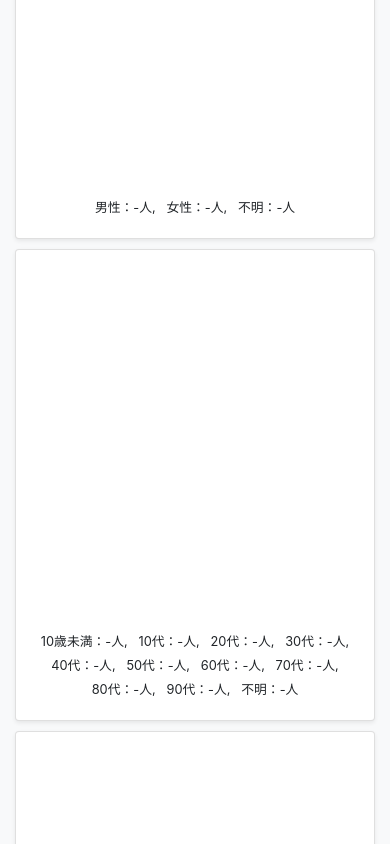
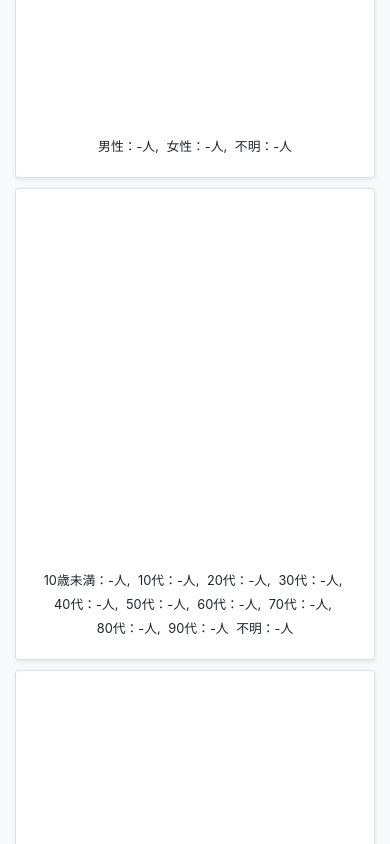
Before and after one commit to ariafloat/covid-19, a website: page public/index.html in a window 390 px wide. Shown: the part 840-1684 px from the top of the page. Drawn offline with nearby package versions, Linux system fonts and the light colour scheme.

Commit message:
Responsive support

```diff
--- a/public/css/main.css
+++ b/public/css/main.css
@@ -26,9 +26,29 @@ footer p {
   margin-bottom: .25rem;
 }
 
-.none-toppage, .none-toppage:hover{
+.none-toppage, .none-toppage:hover {
   color: #878787;
   text-decoration: none;
+}
+
+.d-ib {
+  display: inline-block;
+}
+
+@media (max-width: 360px) {
+  .header-icon {
+    width: 20px;
+    height: 20px;
+  }
+  .header-title {
+    font-size: 0.95rem;
+  }
+}
+
+@media (max-width: 460px) {
+  .title {
+    font-size: 1.8rem;
+  }
 }
 
 .chart-area-wrapper {
--- a/public/index.html
+++ b/public/index.html
@@ -43,8 +43,8 @@
       <div class="navbar navbar-dark bg-dark shadow-sm">
         <div class="container d-flex justify-content-between">
           <a href="https://covid19.ariafloat.com/" class="navbar-brand d-flex align-items-center">
-            <img src="../img/covid-19-icon.png" alt="アイコン" width="25" height="25" style="margin-right: 5px;">
-            <strong>コロナに打ち勝て！</strong>
+            <img class="header-icon" src="../img/covid-19-icon.png" alt="アイコン" width="25" height="25" style="margin-right: 5px;">
+            <span class="font-weight-bold header-title">コロナに打ち勝て！</span>
           </a>
           <button class="navbar-toggler" type="button" data-toggle="collapse" data-target="#navbarHeader" aria-controls="navbarHeader" aria-expanded="false" aria-label="Toggle navigation">
             <span class="navbar-toggler-icon"></span>
@@ -57,7 +57,7 @@
 
       <section class="jumbotron text-center">
         <div class="container">
-          <h1>コロナに打ち勝て！</h1>
+          <h1 class="title">コロナに打ち勝て！</h1>
           <p class="lead text-muted">新型コロナウイルス感染症（COVID-19）に関する以下情報をまとめます。</p>
           <ul class="text-left">
             <li><a href="#tokyo">東京都の世代別などの新型コロナウイルス陽性患者数の推移</a></li>
@@ -91,9 +91,9 @@
                 <canvas id="sexChart" height="300px"></canvas>
                 <div class="card-body">
                   <small class="card-text">
-                    男性：<span id="sexChartManCnt">-</span>人,&nbsp;&nbsp;
-                    女性：<span id="sexChartWomanCnt">-</span>人,&nbsp;&nbsp;
-                    不明：<span id="sexChartUnknownCnt">-</span>人
+                    <span class="d-ib mr-1">男性：<span id="sexChartManCnt">-</span>人,</span>
+                    <span class="d-ib mr-1">女性：<span id="sexChartWomanCnt">-</span>人,</span>
+                    <span class="d-ib">不明：<span id="sexChartUnknownCnt">-</span>人</span>
                   </small>
                 </div>
               </div>
@@ -103,17 +103,17 @@
                 <canvas id="ageChart" height="300px"></canvas>
                 <div class="card-body">
                   <small class="card-text">
-                    10歳未満：<span id="ageChartCnt1">-</span>人,&nbsp;&nbsp;
-                    10代：<span id="ageChartCnt2">-</span>人,&nbsp;&nbsp;
-                    20代：<span id="ageChartCnt3">-</span>人,&nbsp;&nbsp;
-                    30代：<span id="ageChartCnt4">-</span>人,<br>
-                    40代：<span id="ageChartCnt5">-</span>人,&nbsp;&nbsp;
-                    50代：<span id="ageChartCnt6">-</span>人,&nbsp;&nbsp;
-                    60代：<span id="ageChartCnt7">-</span>人,&nbsp;&nbsp;
-                    70代：<span id="ageChartCnt8">-</span>人,<br>
-                    80代：<span id="ageChartCnt9">-</span>人,&nbsp;&nbsp;
-                    90代：<span id="ageChartCnt10">-</span>人,&nbsp;&nbsp;
-                    不明：<span id="ageChartCnt11">-</span>人
+                    <span class="d-ib mr-1">10歳未満：<span id="ageChartCnt1">-</span>人,</span>
+                    <span class="d-ib mr-1">10代：<span id="ageChartCnt2">-</span>人,</span>
+                    <span class="d-ib mr-1">20代：<span id="ageChartCnt3">-</span>人,</span>
+                    <span class="d-ib mr-1">30代：<span id="ageChartCnt4">-</span>人,</span>
+                    <span class="d-ib mr-1">40代：<span id="ageChartCnt5">-</span>人,</span>
+                    <span class="d-ib mr-1">50代：<span id="ageChartCnt6">-</span>人,</span>
+                    <span class="d-ib mr-1">60代：<span id="ageChartCnt7">-</span>人,</span>
+                    <span class="d-ib mr-1">70代：<span id="ageChartCnt8">-</span>人,</span>
+                    <span class="d-ib mr-1">80代：<span id="ageChartCnt9">-</span>人,</span>
+                    <span class="d-ib mr-1">90代：<span id="ageChartCnt10">-</span>人</span>
+                    <span class="d-ib">不明：<span id="ageChartCnt11">-</span>人</span>
                   </small>
                 </div>
               </div>
```
Also changed, not shown: dist/css/main.css, dist/index.html, 2 other files.
